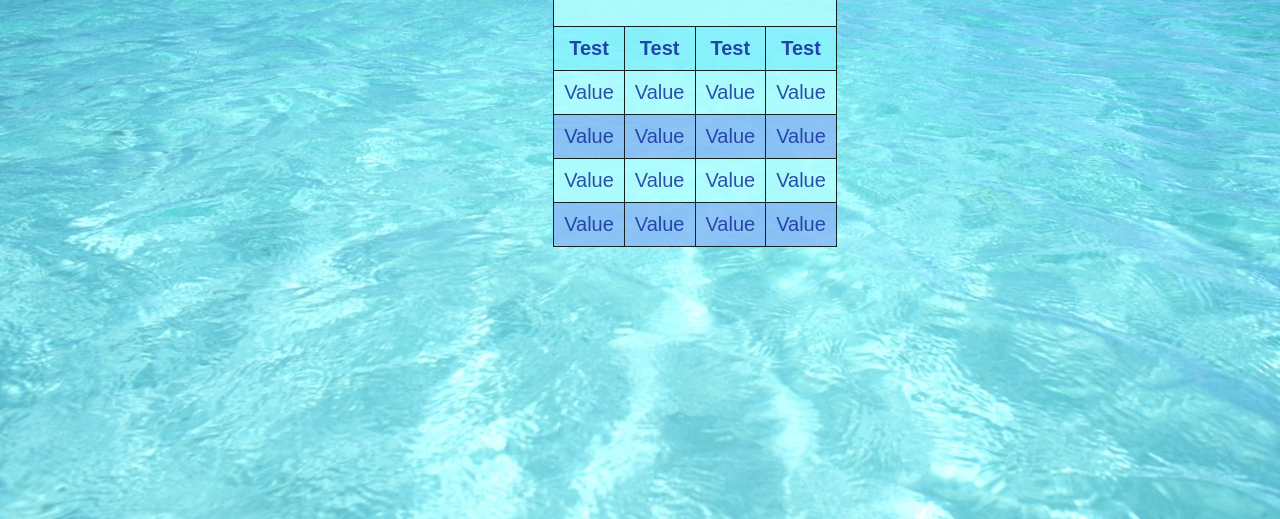
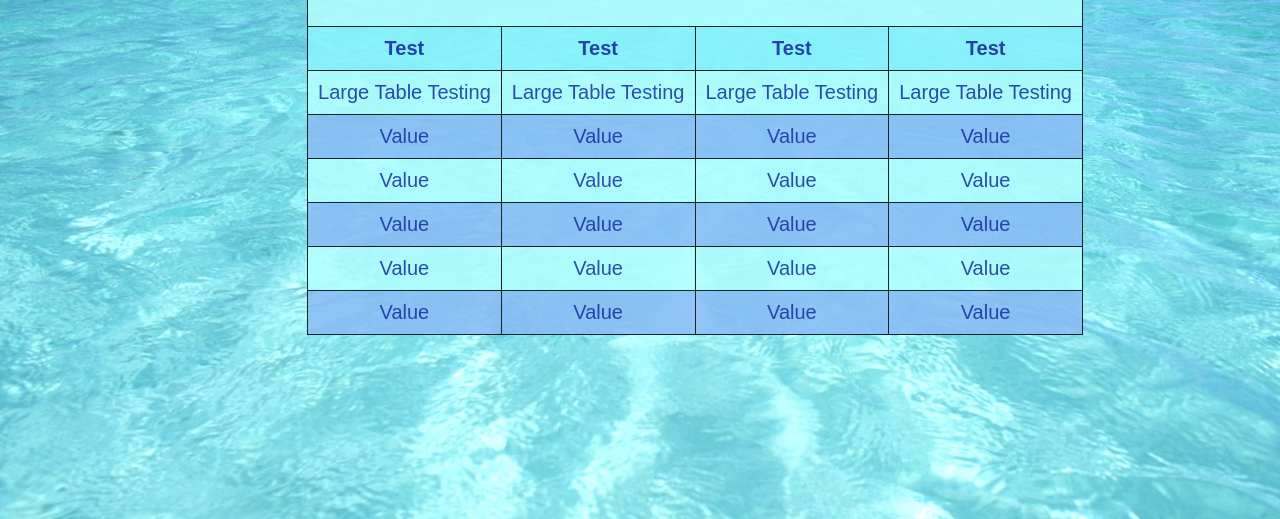
Before and after one commit to MerlinsBeerd/Assignment4, a plain HTML site: page SignUp.html in a window 1280 px wide. Shown: the part 297-816 px from the top of the page. Drawn offline with Linux system fonts and the light colour scheme.

Commit message:
made the table large

```diff
--- a/SignUp.html
+++ b/SignUp.html
@@ -113,6 +113,46 @@
             <tr>
 
                 <td>
+                    Large Table Testing
+                </td>
+
+                <td>
+                    Large Table Testing
+                </td>
+
+                <td>
+                    Large Table Testing
+                </td>
+
+                <td>
+                    Large Table Testing
+                </td>
+
+            </tr>
+
+            <tr>
+
+                <td>
+                    Value
+                </td>
+
+                <td>
+                    Value
+                </td>
+
+                <td>
+                    Value
+                </td>
+
+                <td>
+                    Value
+                </td>
+
+            </tr>
+
+            <tr>
+
+                <td>
                     Value
                 </td>
 
```
